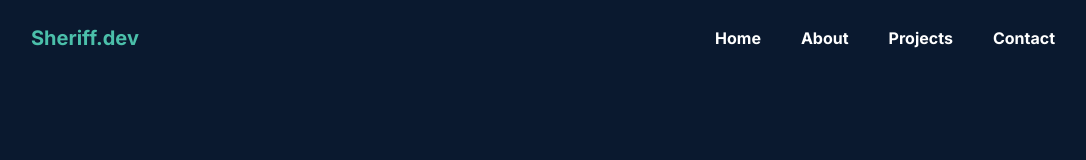
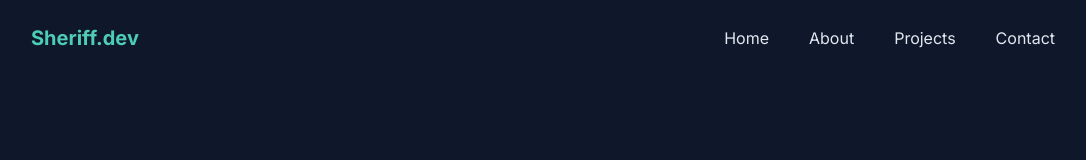
Before and after one commit to Sheriff-Oladimeji/portfolio, a React (Vite) app: page / in a window 1280 px wide. Shown: the top 160 px of the page, without its empty margins (97-1183 px from the left). Built offline with nearby package versions, Linux system fonts and the light colour scheme.

Commit message:
fix: fix navbar stylings

```diff
--- a/src/App.jsx
+++ b/src/App.jsx
@@ -8,7 +8,7 @@ import Projects from "./components/Projects"
 
 const App = () => {
   return (
-    <div className='bg-darkBg min-h-screen font-inter text-white'>
+    <div className='bg-darkBg relative font-inter text-white'>
       <Navbar />
       <Header />
       <About />
--- a/src/components/Navbar.jsx
+++ b/src/components/Navbar.jsx
@@ -29,8 +29,8 @@ const Navbar = () => {
       const [nav, setNav] = useState(false);
       const handleNav = () => setNav(!nav);
   return (
-    <nav className="fixed top-0 left-0 z-50 w-full h-[80px] shadow-xl md:shadow-none py-6">
-      <div className="w-[80%] mx-auto hidden md:flex justify-between items-center">
+    <nav className="fixed top-0 left-0 z-50 w-full h-[80px] shadow-xl md:shadow-none py-6 bg-darkBg">
+      <div className="w-[80%] mx-auto hidden md:flex justify-between   items-center">
         <h3 className="text-xl font-bold  text-green ">Sheriff.dev</h3>
 
         <div className="flex gap-10 items-center">
@@ -38,7 +38,7 @@ const Navbar = () => {
             <Link
               key={link.id}
               to={link.url}
-              className="font-bold  hover:text-green cursor-pointer"
+              className=" hover:text-green text-light cursor-pointer"
               smooth={true}
               duration={500}
             >
@@ -47,13 +47,14 @@ const Navbar = () => {
           ))}
         </div>
       </div>
-      <div className="md:hidden">
+     {/* mobile nav */}
+      <div className="md:hidden ">
         <div className="flex w-[90%] mx-auto  justify-between items-center">
           <h3 className="text-xl font-bold  text-green ">Sheriff.dev</h3>
 
           <button
             onClick={handleNav}
-            className="border-none z-50 font-bold outline-none text-xl"
+            className="border-none z-50 font-bold outline-none text-xl text-green"
           >
             {nav ? <AiOutlineClose size={30} /> : <CgMenuRight size={30} />}
           </button>
@@ -71,7 +72,7 @@ const Navbar = () => {
                 key={link.id}
                 to={link.url}
                 onClick={handleNav}
-                className="font-bold text-xl hover:text-green"
+                className="text-xl font-bold hover:text-green text-light cursor-pointer"
                 smooth={true}
                 duration={500}
               >
--- a/src/index.css
+++ b/src/index.css
@@ -4,5 +4,5 @@
 @tailwind utilities;
 
 .container{
-    @apply md:h-screen pt-40  w-[90%] md:w-[80%] mx-auto;
+    @apply  min-h-screen pt-40 w-[90%] md:w-[80%] mx-auto;
 }
--- a/tailwind.config.js
+++ b/tailwind.config.js
@@ -4,10 +4,10 @@ export default {
   theme: {
     extend: {
       colors: {
-        darkBg: "#0A192F",
+        darkBg: "#0F172A",
         bold: "#DBE3F0",
-        light: "#8B9AAF",
-        green: "#4BBFAA",
+        light: "#E2E8F0",
+        green: "#4DCCB9",
       },
       fontFamily: {
         inter: ["Inter", "sans-serif"],
```
